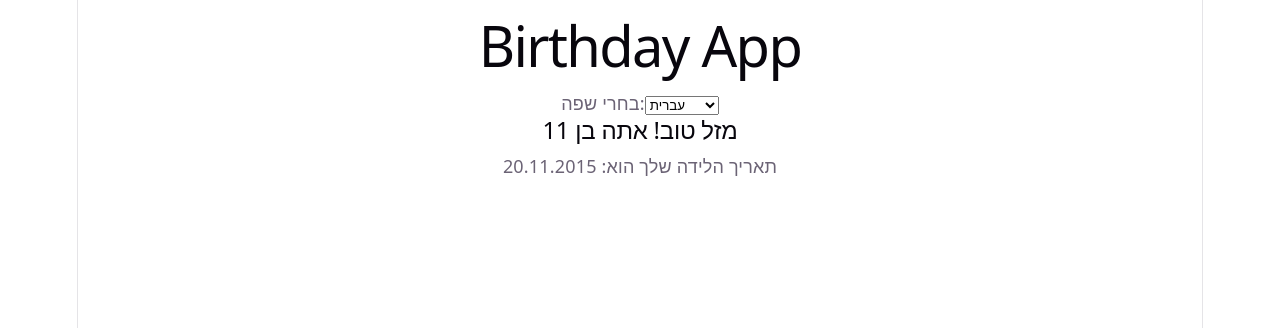
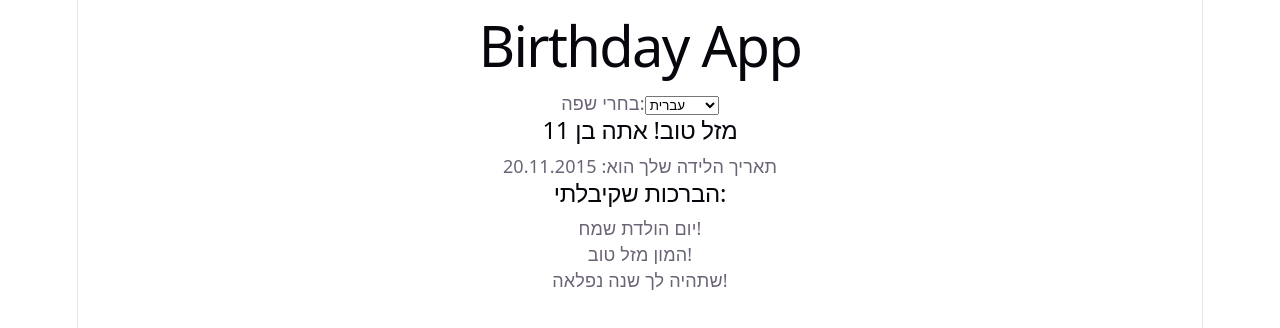
Before and after one commit to Hadas-Codes/birthday-app, a React (Vite) app: page / in a window 1280 px wide. Shown: the top 328 px of the page. Built offline with nearby package versions, Linux system fonts and the light colour scheme.

Commit message:
Add greetings list and greeting card components

```diff
--- a/src/App.jsx
+++ b/src/App.jsx
@@ -1,10 +1,12 @@
 import ChooseLanguage from './components/ChooseLanguage'
 import BirthDate from './components/BirthDate'
+import GreetingsList from './components/GreetingsList'
 import { I18nProvider } from './context/I18nContext'
 import './App.css'
 
 function App() {
   return (
+
     <I18nProvider>
 
       <h1>Birthday App</h1>
@@ -13,7 +15,16 @@ function App() {
 
      <BirthDate birthDate={new Date(2015, 10, 20)} />
 
+     <GreetingsList
+  greetings={[
+    "יום הולדת שמח!",
+    "המון מזל טוב!",
+    "שתהיה לך שנה נפלאה!"
+  ]}
+/>
+
     </I18nProvider>
+
   )
 }
 
--- /dev/null
+++ b/src/components/GreetingCard.jsx
@@ -0,0 +1,10 @@
+
+function GreetingCard({ greeting }) {
+  return (
+    <div>
+      {greeting}
+    </div>
+  )
+}
+
+export default GreetingCard
--- /dev/null
+++ b/src/components/GreetingsList.jsx
@@ -0,0 +1,19 @@
+
+import GreetingCard from './GreetingCard'
+
+function GreetingsList({ greetings }) {
+  return (
+    <div>
+      <h2>הברכות שקיבלתי:</h2>
+
+      {greetings.map((greeting, index) => (
+        <GreetingCard
+          key={index}
+          greeting={greeting}
+        />
+      ))}
+    </div>
+  )
+}
+
+export default GreetingsList
```
